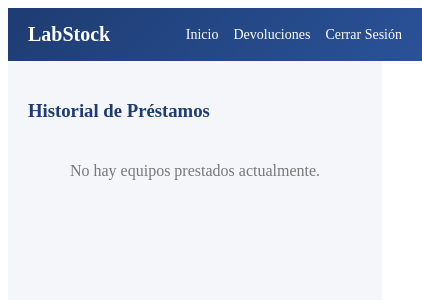
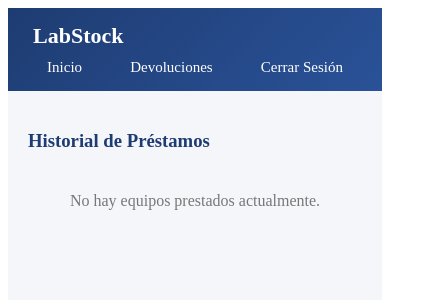
Before and after one commit to HugoLZ7/Investigacion_Aplicada_1_DPS441, a React (Vite) app: page /history in a window 390 px wide. Shown: the top 300 px of the page, 422 px wide, since content can reach past the window. Built offline with nearby package versions, Linux system fonts and the light colour scheme.

Commit message:
Modify & Add Style

```diff
--- /dev/null
+++ b/src/components/Footer.jsx
@@ -0,0 +1,33 @@
+function Footer() {
+  return (
+    <footer style={styles.footer}>
+      <p style={styles.text}>
+        © {new Date().getFullYear()} LabStock - Sistema de Préstamo de Equipos
+      </p>
+      <p style={styles.sub}>
+        Desarrollado por Hugo | React Prototype
+      </p>
+    </footer>
+  );
+}
+
+const styles = {
+  footer: {
+    marginTop: "40px",
+    padding: "20px",
+    textAlign: "center",
+    background: "#1e3c72",
+    color: "white",
+  },
+  text: {
+    margin: 0,
+    fontWeight: "bold",
+  },
+  sub: {
+    margin: 0,
+    fontSize: "13px",
+    opacity: 0.8,
+  },
+};
+
+export default Footer;
--- a/src/pages/Home.jsx
+++ b/src/pages/Home.jsx
@@ -1,6 +1,8 @@
 import { useContext } from "react";
 import { useNavigate } from "react-router-dom";
 import { AppContext } from "../context/AppContext";
+import Footer from "../components/Footer";
+
 import "../styles/home.css";
 
 function Home() {
@@ -8,6 +10,12 @@ function Home() {
     const { user, equipos, registrarPrestamo, setUser } = useContext(AppContext);
 
     const reservar = (nombre) => {
+        const confirmar = window.confirm(
+            `¿Estás seguro de reservar el equipo "${nombre}"?`
+        );
+
+        if (!confirmar) return;
+
         registrarPrestamo(nombre);
         alert("Equipo reservado correctamente");
     };
@@ -62,6 +70,7 @@ function Home() {
                     ))}
                 </div>
             </div>
+            <Footer />
         </>
     );
 }
--- a/src/styles/home.css
+++ b/src/styles/home.css
@@ -3,22 +3,25 @@
   width: 100%;
   background: linear-gradient(135deg, #1e3c72, #2a5298);
   color: white;
-  padding: 15px 20px;
+  padding: 15px 25px;
   display: flex;
   justify-content: space-between;
   align-items: center;
   flex-wrap: wrap;
+  box-sizing: border-box;
 }
 
 .navbar h2 {
   margin: 0;
-  font-size: 20px;
+  font-size: 22px;
+  font-weight: bold;
 }
 
 .nav-links {
   display: flex;
-  gap: 15px;
-  font-size: 14px;
+  gap: 20px;
+  font-size: 15px;
+  flex-wrap: wrap;
 }
 
 .nav-links span {
@@ -29,6 +32,21 @@
 .nav-links span:hover {
   text-decoration: underline;
 }
+
+/* Responsive navbar */
+@media (max-width: 600px) {
+  .navbar {
+    flex-direction: column;
+    align-items: flex-start;
+    gap: 10px;
+  }
+
+  .nav-links {
+    width: 100%;
+    justify-content: space-around;
+  }
+}
+
 
 /* CONTENEDOR */
 .home-container {
```
Lines whose indentation alone changed are shown as unchanged.
